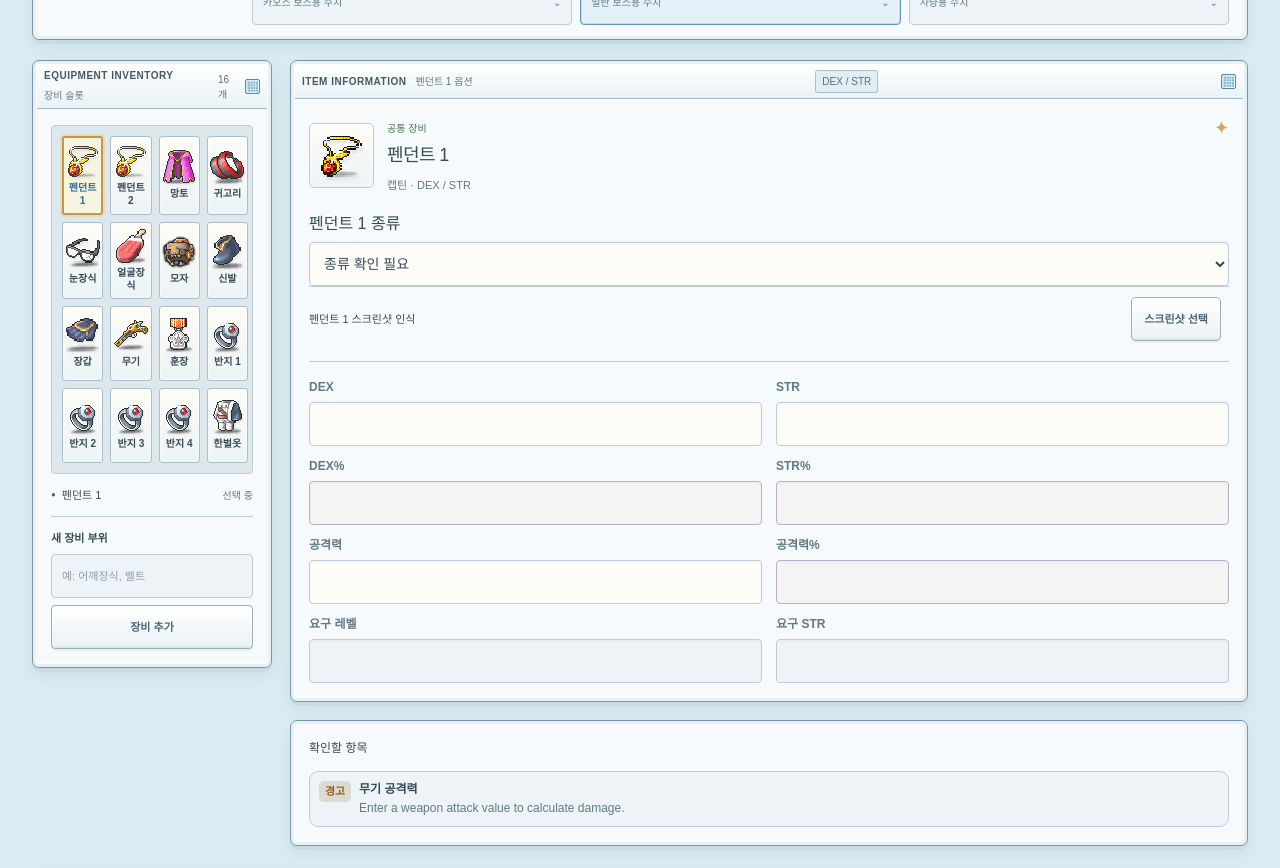
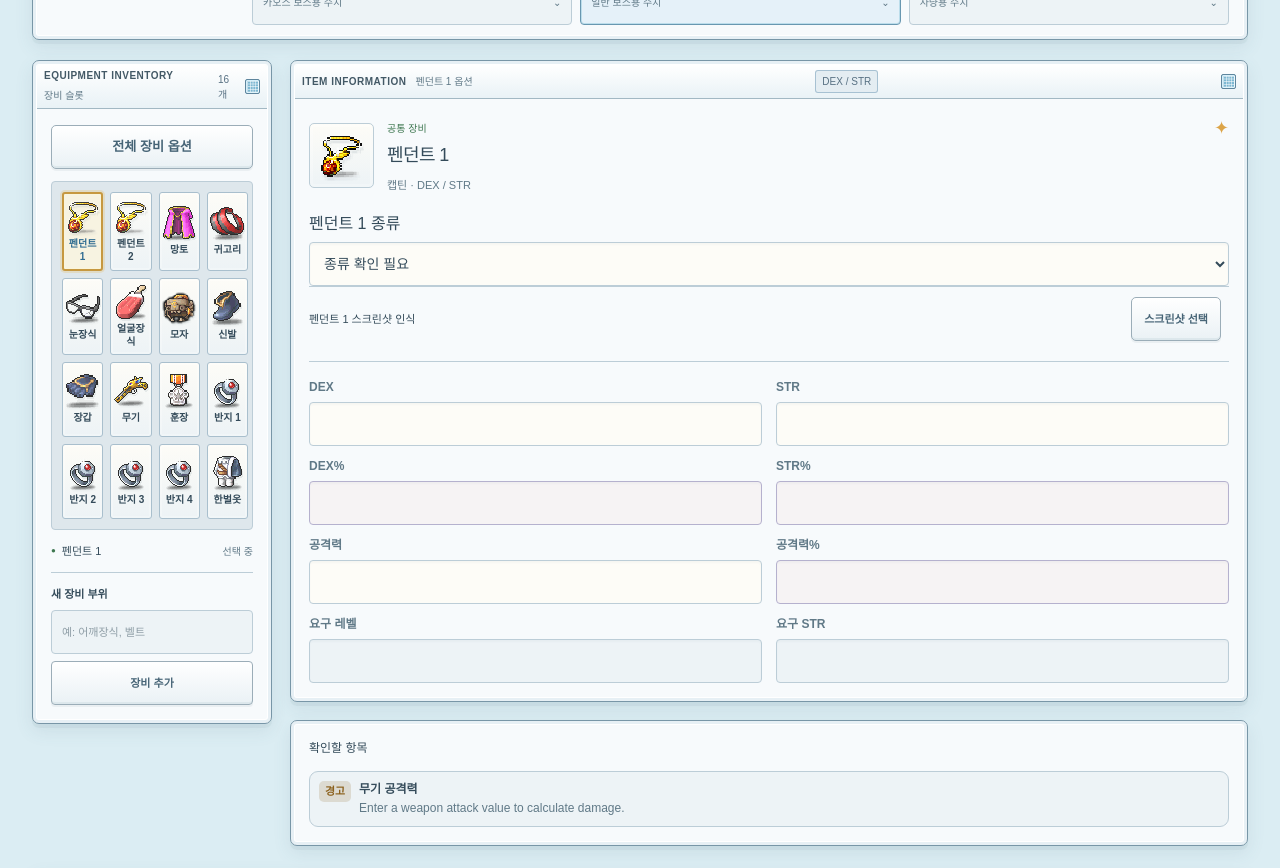
Before and after one commit to bbungjun/planet_spec_up, a Next.js app: page / in a window 1280 px wide. Shown: the part 1560-2428 px from the top of the page. Built offline with nearby package versions, Linux system fonts and the light colour scheme.

Commit message:
ui: add explicit full equipment options button

```diff
--- a/app/globals.css
+++ b/app/globals.css
@@ -485,6 +485,9 @@ time,
   color: var(--muted);
   font-size: 0.75rem;
 }
+
+.equipment-all-options { width: 100%; min-height: 44px; margin-bottom: 12px; }
+.equipment-all-options[aria-pressed="true"] { border-color: var(--accent); background: var(--accent-soft); color: var(--accent); }
 
 .equipment-add-form {
   display: grid;
--- a/features/calculator/CalculatorApp.tsx
+++ b/features/calculator/CalculatorApp.tsx
@@ -334,6 +334,13 @@ export function CalculatorApp({ captainBeta = false, development = false }: { ca
     }
   };
 
+  const handleShowAllOptions = () => {
+    setInputMode("bulk");
+    window.requestAnimationFrame(() => {
+      document.getElementById("equipment-editor-area")?.scrollIntoView({ block: "start" });
+    });
+  };
+
   const handleNavigate = (path: string) => {
     const [group, candidate, field] = path.split(".");
     let targetMode: InputMode = "cards";
@@ -401,9 +408,11 @@ export function CalculatorApp({ captainBeta = false, development = false }: { ca
             onSelectSlot={setSelectedSlot}
             onAddSlot={handleAddSlot}
             onRemoveSlot={handleRemoveSlot}
+            bulkActive={inputMode === "bulk"}
+            onShowAllOptions={handleShowAllOptions}
           />
         </div>
-        <div className="calculator-center" aria-label="장비 입력">
+        <div className="calculator-center" id="equipment-editor-area" aria-label="장비 입력">
           {inputMode === "cards" ? (
             <EquipmentEditor
               input={input}
--- a/features/calculator/components/EquipmentNavigator.tsx
+++ b/features/calculator/components/EquipmentNavigator.tsx
@@ -17,6 +17,8 @@ type EquipmentNavigatorProps = {
   onSelectSlot: (slot: EquipmentSlot) => void;
   onAddSlot: (label: string) => boolean;
   onRemoveSlot: (slot: EquipmentSlot) => void;
+  bulkActive?: boolean;
+  onShowAllOptions?: () => void;
 };
 
 const INTEGER_FIELDS = new Set<keyof EquipmentInput>([
@@ -50,6 +52,8 @@ export function EquipmentNavigator({
   onSelectSlot,
   onAddSlot,
   onRemoveSlot,
+  bulkActive = false,
+  onShowAllOptions,
 }: EquipmentNavigatorProps) {
   const [newSlotLabel, setNewSlotLabel] = useState("");
   const [addError, setAddError] = useState<string | null>(null);
@@ -72,6 +76,10 @@ export function EquipmentNavigator({
         </div>
         <span>{visibleSlots.length}개</span>
       </div>
+      {onShowAllOptions && <button type="button" className="secondary-button equipment-all-options"
+        aria-pressed={bulkActive} aria-controls="equipment-editor-area" onClick={onShowAllOptions}>
+        전체 장비 옵션
+      </button>}
       <ul className="equipment-list">
         {visibleSlots.map((slot) => {
           const complete = hasValidValue(input.equipment[slot]);
```
Also changed, not shown: 2 other files (tests, documents, lock files or other folders).
